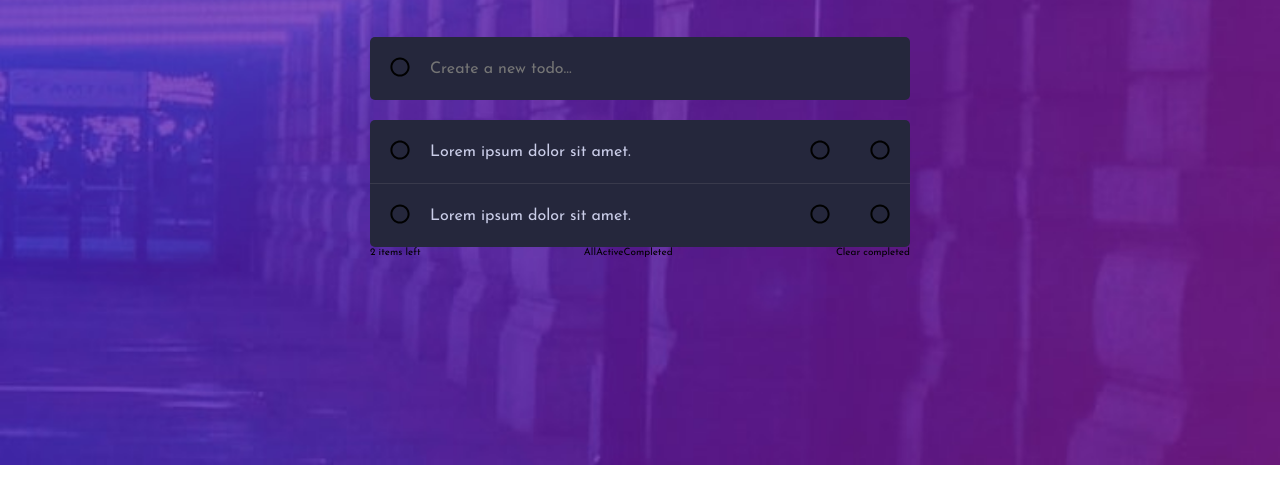
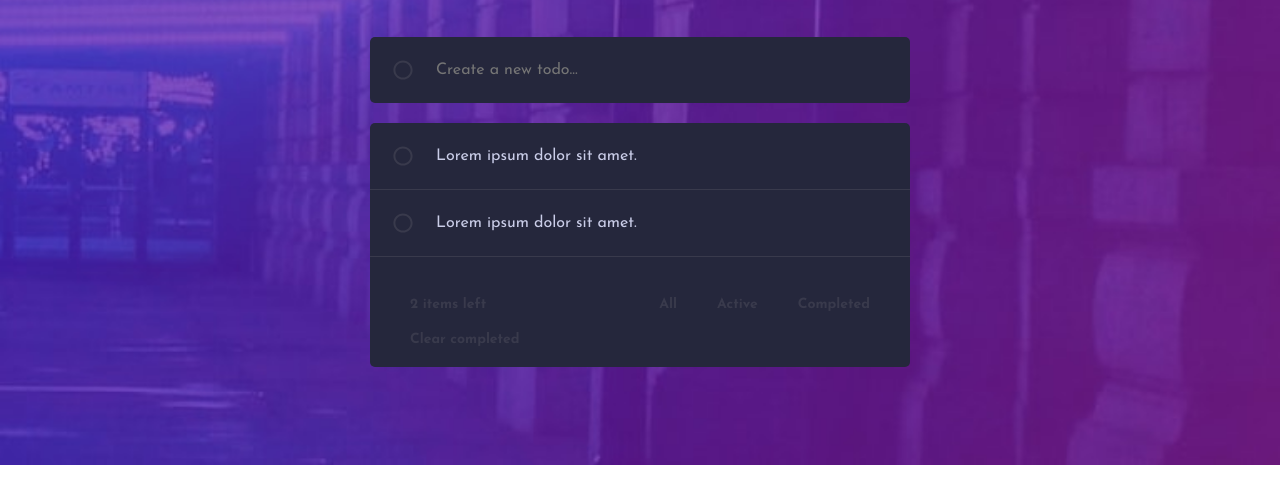
Before and after one commit to usman-FE/todo-application, a website: page index.html in a window 1280 px wide. Shown: the part 110-614 px from the top of the page. Drawn offline with nearby package versions, Linux system fonts and the light colour scheme; files that its build step writes are made by us from their sources.

Commit message:
Done Styling

```diff
--- a/app/scss/components/filter-section.scss
+++ b/app/scss/components/filter-section.scss
@@ -2,11 +2,23 @@
   display: flex;
   justify-content: space-between;
   align-items: center;
+  background-color: var(--VeryDarkDesaturatedBlue);
+  border-bottom-left-radius: 5px;
+  border-bottom-right-radius: 5px;
+  padding: 2rem;
+  flex-wrap: wrap;
 }
 
-.filter__list {
-  display: flex;
-  justify-content: center;
-  align-items: center;
-  list-style: none;
+.filter {
+  &__list {
+    display: flex;
+    justify-content: center;
+    align-items: center;
+    list-style: none;
+    flex-wrap: wrap;
+  }
+
+  &__text {
+    padding: 2rem;
+  }
 }
--- a/app/scss/components/input-section.scss
+++ b/app/scss/components/input-section.scss
@@ -8,6 +8,17 @@
     flex-grow: 0;
     padding: 2rem;
     cursor: pointer;
+  }
+
+  &__circle-img {
+    width: 2.6rem;
+    height: 2.6rem;
+    display: block;
+    background: var(--VeryDarkGrayishBlue);
+    mask-image: url('../images/circle.svg');
+    mask-repeat: no-repeat;
+    mask-position: center center;
+    border-radius: 50%;
   }
 
   &__area {
--- a/app/scss/components/task-list-section.scss
+++ b/app/scss/components/task-list-section.scss
@@ -7,26 +7,66 @@
     list-style: none;
     margin: 0;
     padding: 0;
-    border-radius: 5px;
+    border-top-left-radius: 5px;
+    border-top-right-radius: 5px;
     background-color: var(--VeryDarkDesaturatedBlue);
   }
 
   &__item {
     display: flex;
     align-items: center;
+    border-bottom: 1px solid var(--VeryDarkGrayishBlue);
   }
 
-  &__item:not(:last-child) {
-    border-bottom: 1px solid var(--VeryDarkGrayishBlue);
+  &__item:hover .controls {
+    visibility: visible;
+    opacity: 1;
   }
 
   &__description {
     flex-grow: 1;
     color: rgb(202, 205, 232);
+    cursor: pointer;
   }
 
-  &__circle {
+  &__icon {
+    width: 2.6rem;
+    height: 2.6rem;
+    display: block;
+    background-color: var(--VeryDarkGrayishBlue);
+    background-image: none;
+    mask-repeat: no-repeat;
+    mask-position: center center;
+    border-radius: 50%;
+    flex-grow: 0;
+    mask-size: 75%;
+    transition: all 0.3s ease-in-out;
+  }
+
+  &__icon:hover {
+    background-image: var(--CheckBackground);
+  }
+
+  &__checkbox,
+  &__edit,
+  &__delete {
     padding: 2rem;
-    flex-grow: 0;
   }
 }
+
+.controls {
+  visibility: hidden;
+  opacity: 0;
+}
+
+.circle-icon {
+  mask-image: url('../images/circle.svg');
+}
+
+.delete-icon {
+  mask-image: url('../images/bin.svg');
+}
+
+.edit-icon {
+  mask-image: url('../images/pencil.svg');
+}
--- a/app/scss/globals/colors.scss
+++ b/app/scss/globals/colors.scss
@@ -1,6 +1,11 @@
 :root {
   --white: hsl(0, 0%, 100%);
   --black: hsl(0, 0%, 0%);
+
+  // ### Primary
+
+  --BrightBlue: hsl(220, 98%, 61%);
+  --CheckBackground: linear-gradient(hsl(192, 100%, 67%), hsl(280, 87%, 65%));
 
   // ### Light Theme
 
--- a/app/scss/globals/typography.scss
+++ b/app/scss/globals/typography.scss
@@ -25,7 +25,21 @@ a:active {
   letter-spacing: 1.3rem;
 }
 
+// TASK TYPOGRAPHY
+
 .task__description {
   font-size: 1.6rem;
   font-weight: 400;
 }
+
+// FILTER TYPOGRAPHY
+.filter__text {
+  font-size: 1.4rem;
+  color: var(--VeryDarkGrayishBlue);
+  font-weight: 700;
+  transition: all 0.3s ease-in-out;
+}
+
+.filter__text:hover {
+  color: var(--white);
+}
--- a/index.html
+++ b/index.html
@@ -34,11 +34,7 @@
       <section class="input-section">
         <div class="input">
           <div class="input__circle">
-            <img
-              src="images/circle.svg"
-              class="input__circle-img"
-              alt="circle"
-            />
+            <a href="#" class="input__circle-img">&nbsp;</a>
           </div>
           <form class="input__area">
             <input
@@ -56,50 +52,26 @@
         <ul class="task__list">
           <li class="task__item">
             <div class="task__checkbox">
-              <img
-                src="images/circle.svg"
-                class="task__circle"
-                alt="task circle"
-              />
+              <a href="#" class="task__icon circle-icon">&nbsp;</a>
             </div>
             <p class="task__description">Lorem ipsum dolor sit amet.</p>
             <div class="task__edit">
-              <img
-                src="images/circle.svg"
-                class="task__circle"
-                alt="task circle"
-              />
+              <a href="#" class="task__icon edit-icon controls">&nbsp;</a>
             </div>
             <div class="task__delete">
-              <img
-                src="images/circle.svg"
-                class="task__circle"
-                alt="task circle"
-              />
+              <a href="#" class="task__icon delete-icon controls">&nbsp;</a>
             </div>
           </li>
           <li class="task__item">
             <div class="task__checkbox">
-              <img
-                src="images/circle.svg"
-                class="task__circle"
-                alt="task circle"
-              />
+              <a href="#" class="task__icon circle-icon">&nbsp;</a>
             </div>
             <p class="task__description">Lorem ipsum dolor sit amet.</p>
             <div class="task__edit">
-              <img
-                src="images/circle.svg"
-                class="task__circle"
-                alt="task circle"
-              />
+              <a href="#" class="task__icon edit-icon controls">&nbsp;</a>
             </div>
             <div class="task__delete">
-              <img
-                src="images/circle.svg"
-                class="task__circle"
-                alt="task circle"
-              />
+              <a href="#" class="task__icon delete-icon controls">&nbsp;</a>
             </div>
           </li>
         </ul>
@@ -111,17 +83,17 @@
         </div>
         <ul class="filter__list">
           <li class="filter__item">
-            <p class="filter__text">All</p>
+            <a href="#" class="filter__text">All</a>
           </li>
           <li class="filter__item">
-            <p class="filter__text">Active</p>
+            <a href="#" class="filter__text">Active</a>
           </li>
           <li class="filter__item">
-            <p class="filter__text">Completed</p>
+            <a href="#" class="filter__text">Completed</a>
           </li>
         </ul>
         <div class="clear-task">
-          <p class="filter__text">Clear completed</p>
+          <a href="#" class="filter__text">Clear completed</a>
         </div>
       </section>
     </main>
```
Also changed, not shown: images/bin.svg (added), 1 other file.
